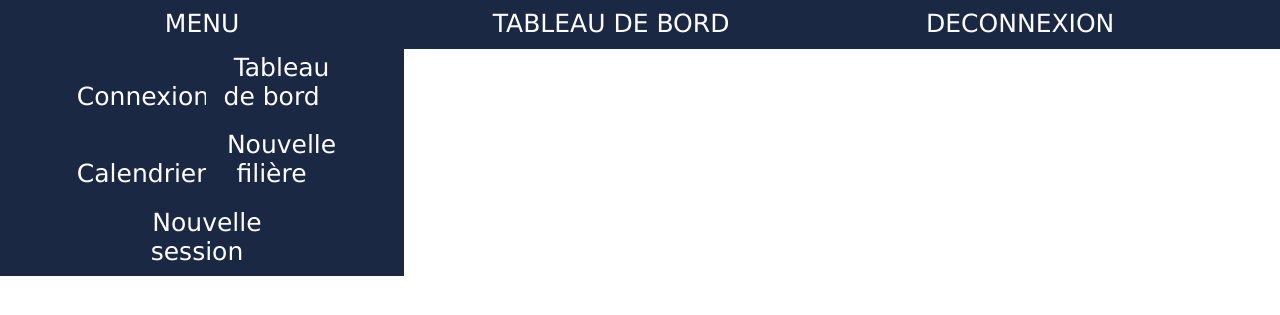
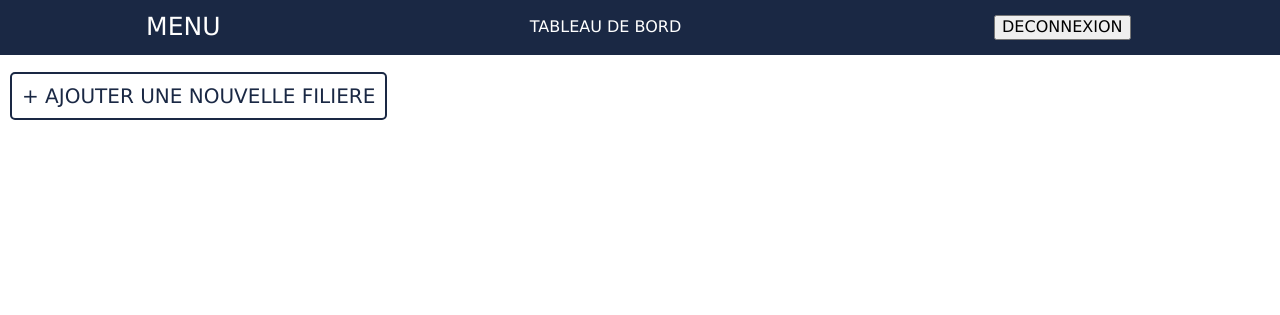
Before and after one commit to ClamSade/code, a PHP site: page / in a window 1280 px wide. Shown: the top 315 px of the page. Run offline with PHP 8.4, Linux system fonts and the light colour scheme; some libraries are stand-ins or nearby versions.

Commit message:
créaton de table pour la nav

```diff
--- a/ecran2/index.php
+++ b/ecran2/index.php
@@ -3,31 +3,30 @@
     <head>
         <meta charset="UTF-8">
         <meta name="viewport" content="width=device-width, initial-scale=1.0">
-        <link rel="stylesheet" href="style.css">
+        <link rel="stylesheet" href="styles.css">
         <link rel="stylesheet" href="../normalize.css">
         <title>Tableau de bord</title>
     </head>
     <body>
-
-            <nav>
-                <ul>
-                    <li><a href="#">MENU</a>
+        <table>
+            <tr>
+                <td class="menu">
+                    <nav><ul><li><a href="#">MENU</a>
                         <ul>
-                            <li><a href="../ecran1/index.php">Connexion</a></li>
+                        <li><a href="../ecran1/index.php">Connexion</a></li>
                             <li><a href="../ecran2/index.php">Tableau de bord</a></li>
                             <li><a href="../ecran3/index.php">Calendrier</a></li>
                             <li><a href="../ecran4/index.php">Nouvelle filière</a></li>
                             <li><a href="../ecran5/index.php">Nouvelle session</a></li>
                         </ul>
-                    </li>
-                    <li>TABLEAU DE BORD</li>
-                    <li><a href="#">DECONNEXION</a></li>
-                </ul>
-            </nav>
-
+                    </li></ul></nav>
+                </td>
+                <td class="tdb">TABLEAU DE BORD</td>
+                <td class="deco"><button>DECONNEXION</button></td>
+            </tr>
+        </table>
         <div class="ajout_filiere">
             <a href="../ecran4/index.php">+ AJOUTER UNE NOUVELLE FILIERE</a>
         </div>
-
-</body>
+    </body>
 </html>
--- a/ecran2/style.css
+++ b/ecran2/styles.css
@@ -7,6 +7,13 @@
     height: 100%;
 }
 
+table
+{
+    width: 100%;
+    text-align: center;
+    color: white;
+    background-color: rgb(26, 40, 68);
+}
 li
 {
     list-style: none !important;
@@ -65,6 +72,8 @@
     float: none;
 }
 
+
+
 .ajout_filiere
 {
     margin-top: 30px;
```
